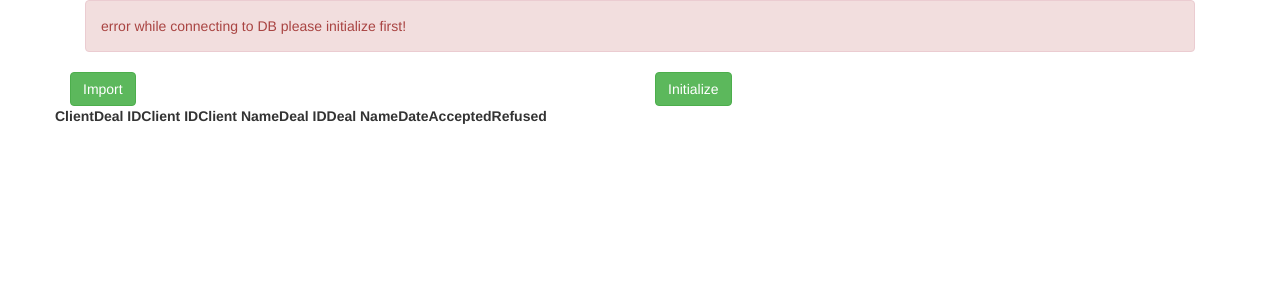
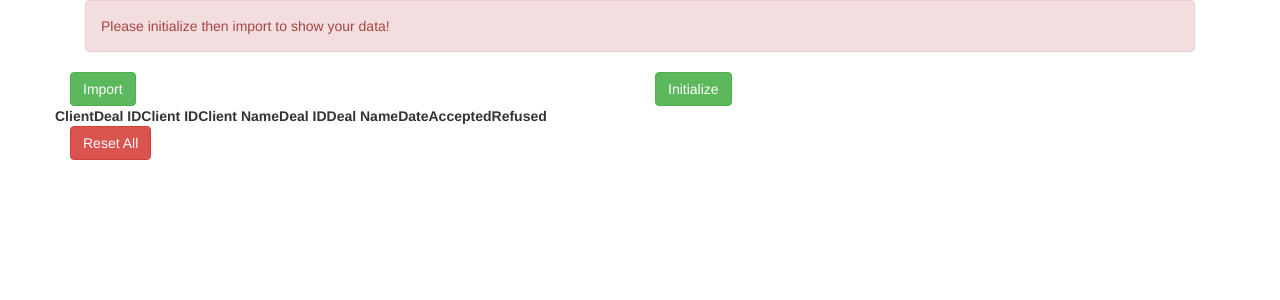
Before and after one commit to bartawilly/dealing, a CodeIgniter app: page /dealing/index.php/welcome/index in a window 1280 px wide. Shown: the top 300 px of the page. Run offline with CodeIgniter, Linux system fonts and the light colour scheme; lists and menus that the app fills with data are empty; some libraries are stand-ins or nearby versions.

Commit message:
add reset all option

```diff
--- a/application/controllers/Welcome.php
+++ b/application/controllers/Welcome.php
@@ -178,5 +178,18 @@ class Welcome extends CI_Controller {
 		//redirect back to the home
 		redirect('/');
 	}
+	// reset all func controller calls a model func that drop the entire database
+	public function resetAll(){
+		// first check the database connection
+		if($this->client_deal->dbCheckConnection()){
+			//call the model func to reset all
+			$this->client_deal->resetAll();
+		}
+		else{
+			$this->session->set_userdata('error_msg', 'nothing here to be reseted!');
+		}
+		//redirect back to the home
+		redirect('/');
+	}
 
 }
--- a/application/models/client_deal.php
+++ b/application/models/client_deal.php
@@ -37,7 +37,9 @@ class Client_deal extends CI_Model{
 
 
         // after a successfull connection start for run some queries to initialize the database and tables
-
+        // firstly drop the database if it's already exist
+        $sql = 'DROP DATABASE IF EXISTS `client_deal`';
+        $conn->query($sql);
         // staring here with some default configs for the database
         $sql = 'SET SQL_MODE = "NO_AUTO_VALUE_ON_ZERO"';
         $conn->query($sql);
@@ -129,7 +131,7 @@ class Client_deal extends CI_Model{
         }
         else{
             // if the file is not exist anymore popup a message for the end user to initialize first
-            $this->session->set_userdata('error_msg','error while connecting to DB please initialize first!');
+            $this->session->set_userdata('error_msg','Please initialize then import to show your data!');
             return false;
          }
     }
@@ -246,6 +248,23 @@ class Client_deal extends CI_Model{
         $this->db->truncate('clients_deals');
 
     }
+    // reset all by deleting the entire database
+    public function resetAll(){
+        // get the credentials from the json file
+        $credentialsFile = APPPATH. "db_credentials.json";
+        $cred = file_get_contents($credentialsFile, true);
+        $credentials = json_decode($cred, true);
+        // Create db connection
+        $conn = mysqli_connect($credentials['servername'], $credentials['username'], $credentials['password']);
+        // SQL Drop database
+        $sql = 'DROP DATABASE IF EXISTS `client_deal`';
+        $conn->query($sql);
+        //close the db connection
+        $conn->close();
+        //delete the db credentials json file
+        unlink($credentialsFile);
+        $this->session->set_userdata('success_msg', 'database, tables and data have been deleted! ');
+    }
 
 }
 
--- a/application/views/home.php
+++ b/application/views/home.php
@@ -82,6 +82,15 @@
         </table>
 
     </div>
+     <!-- Reset all to default again form -->
+    <div class="row">
+        <div class="col-md-12">
+            <form action="<?php echo base_url('/resetAll'); ?>" method="post" enctype="multipart/form-data">
+
+                <input type="submit" class="btn btn-danger" name="resetAllSubmit" value="Reset All">
+            </form>
+        </dive>
+    </dive>
 </div>
 <!-- script for hide and show the form onclick on the btn -->
 <script>
```
Also changed, not shown: README.md.
